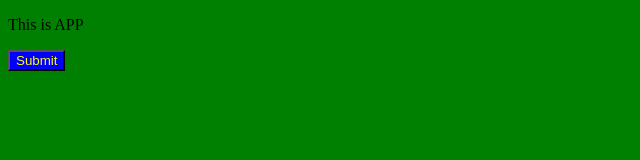
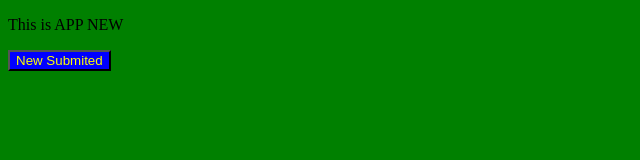
Before and after one commit to phamngocphuc/git-tutorial, a plain HTML site: page index.html in a window 1280 px wide. Shown: the whole page, without its empty margins (0-640 px from the left). Drawn offline with Linux system fonts and the light colour scheme.

Commit message:
add index.html file

```diff
--- a/index.html
+++ b/index.html
@@ -9,7 +9,7 @@
     <title>Document</title>
 </head>
 <body>
-    <p>This is APP</p>
-    <button>Submit</button>
+    <p>This is APP NEW</p>
+    <button>New Submited</button>
 </body>
 </html>
```
